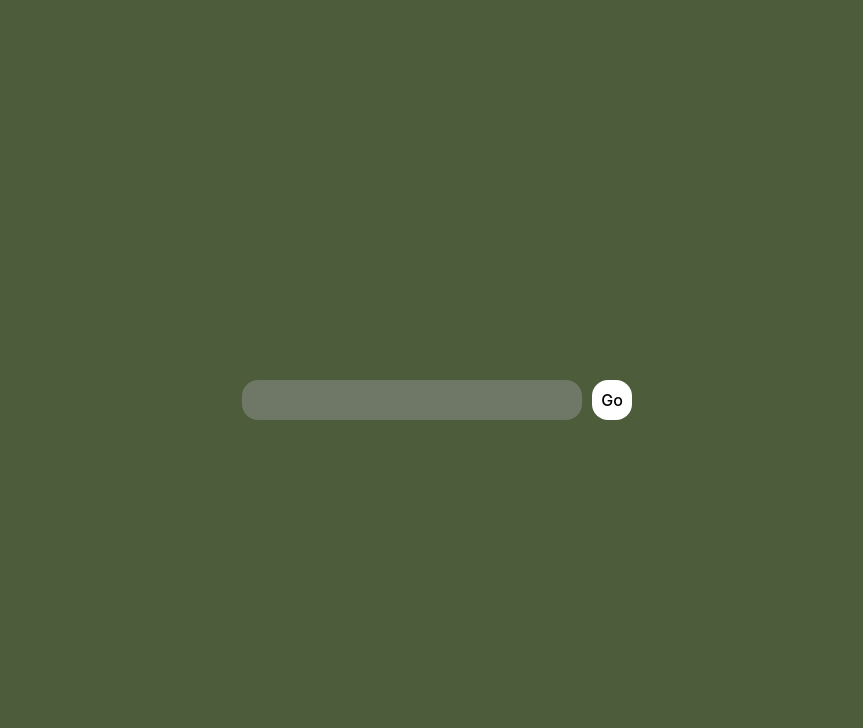
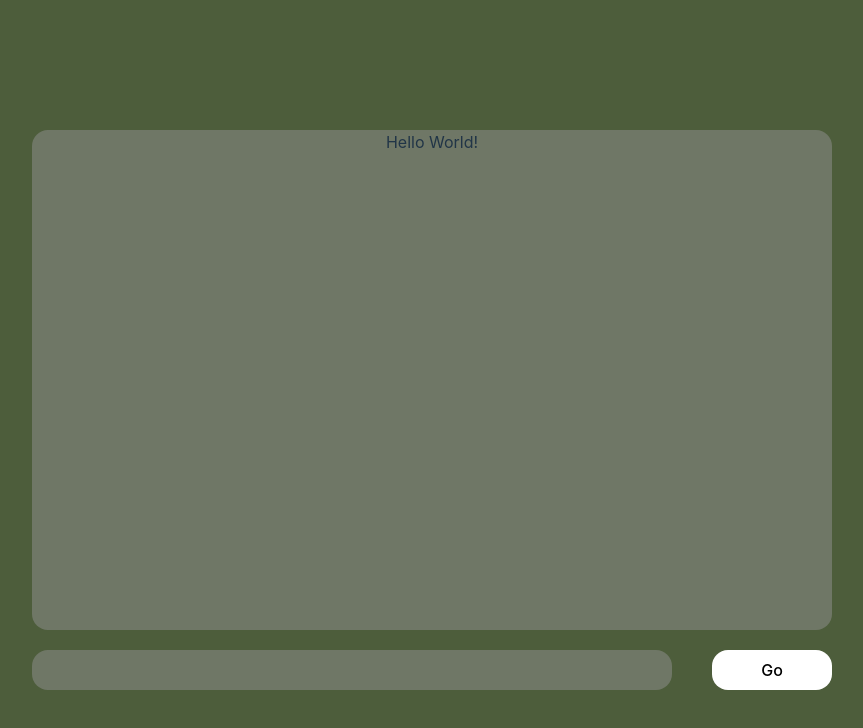
Before and after one commit to abhic117/studyBot, a React (Vite) app in the folder client/: page / in a window 1280 px wide. Shown: the top 728 px of the page, without its empty margins (208-1071 px from the left). Built offline with nearby package versions, Linux system fonts and the light colour scheme.

Commit message:
removed submitmessage component, created test component for testing

```diff
--- a/client/src/App.css
+++ b/client/src/App.css
@@ -9,21 +9,29 @@ body {
   background-color: #4d5d3b;
 }
 
+/* CHAT FIELD */
+.chat-container {
+  background-color: #6f7766;
+  border-radius: 1rem;
+  width: 800px;
+  height: 500px;
+  margin: 20px 0;
+}
+
 /* INPUT FIELD */
 .input-container {
   justify-content: center;
   background-color: #4d5d3b;
-  width: 400px;
+  width: 800px;
 }
 
 .input-field {
-  display: inline-block;
   padding: 0.5rem 0;
-  margin: 0 10px;
-  width: 340px;
+  width: 80%;
   background-color:#6f7766;
   border-radius: 1rem;
   transition: 1s;
+  float: left;
 }
 
 .input-field:focus {
@@ -37,8 +45,9 @@ body {
   color: black;
   padding: 0%;
   height: 40px;
-  width: 40px;
+  width: 15%;
   transition: 0.3s;
+  float: right;
 }
 
 .input-button:hover {
--- a/client/src/App.jsx
+++ b/client/src/App.jsx
@@ -1,21 +1,34 @@
 import { useState } from 'react'
 import './App.css'
-import { SubmitMessage } from './components/SubmitMessage'
+import { Test } from './components/Test'
 
 function App() {
   const [message, setMessage] = useState('')
 
   const submitHandler = (e) => {
     e.preventDefault();
-    SubmitMessage(message);
+
+    fetch('http://localhost:3000/', {
+      method: 'POST',
+      headers: {
+        'Content-Type': 'application/json'
+      },
+      body: JSON.stringify({userMessage: message})
+    })
+    .then(response => response.json())
+    .then(json => console.log(json))
+
     e.target.reset();
   }
 
   return (
     <>
-    <form onSubmit={submitHandler} className="input-container">
-      <div className="input-field" onChange={(e) => setMessage(e.target.value)} contentEditable="true"></div>
-      <button className="input-button" type='submit'>Go</button>
+    <div className='chat-container'>
+      <Test></Test>
+    </div>
+    <form onSubmit={submitHandler} className='input-container'>
+      <div className='input-field' onChange={(e) => setMessage(e.target.value)} contentEditable='true'></div>
+      <button className='input-button' type='submit'>Go</button>
     </form>
     </>
   )
--- a/client/src/components/SubmitMessage.jsx
+++ /dev/null
@@ -1,11 +0,0 @@
-export function SubmitMessage(message) {
-    fetch('http://localhost:3000/', {
-        method: 'POST',
-        headers: {
-          'Content-Type': 'application/json'
-        },
-        body: JSON.stringify({userMessage: message})
-      })
-      .then(response => response.json())
-      .then(json => console.log(json))
-}
--- /dev/null
+++ b/client/src/components/Test.jsx
@@ -0,0 +1,5 @@
+export function Test() {
+    return (
+        <p>Hello World!</p>
+    )
+}
```
